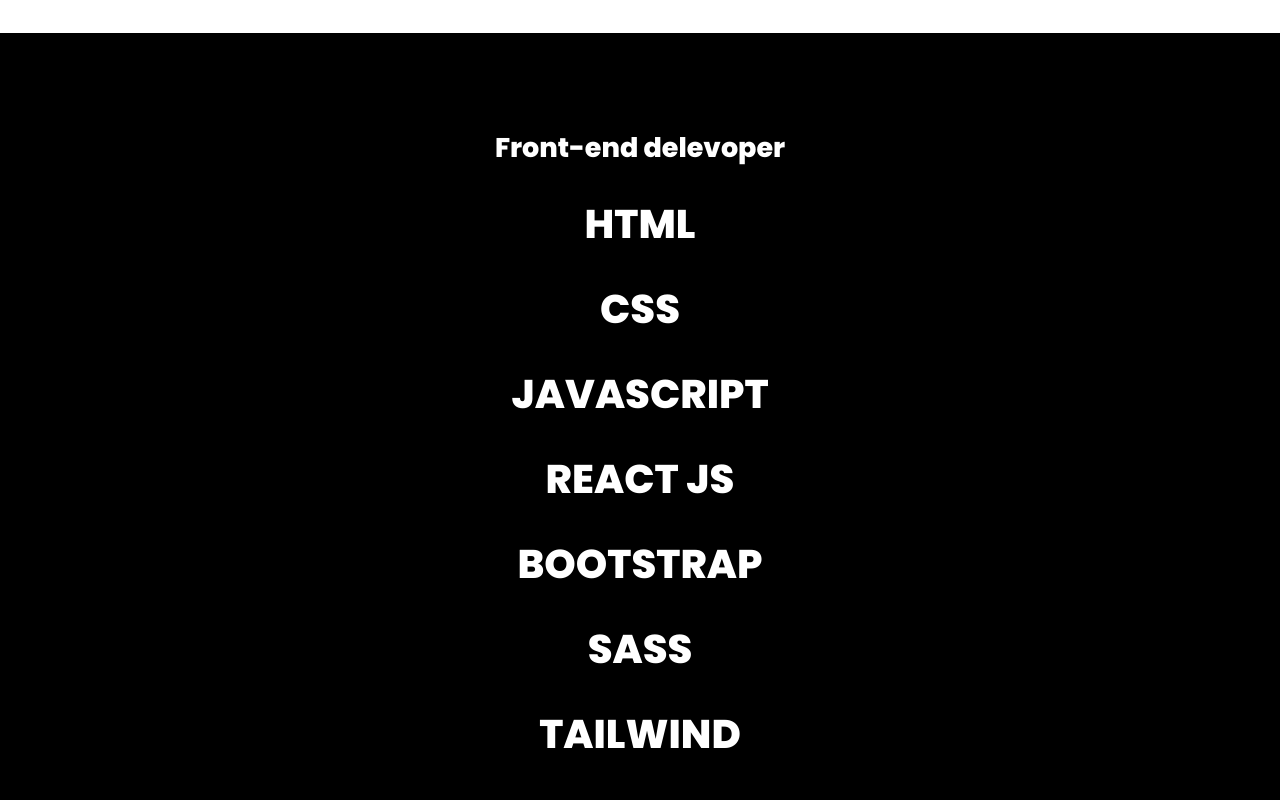
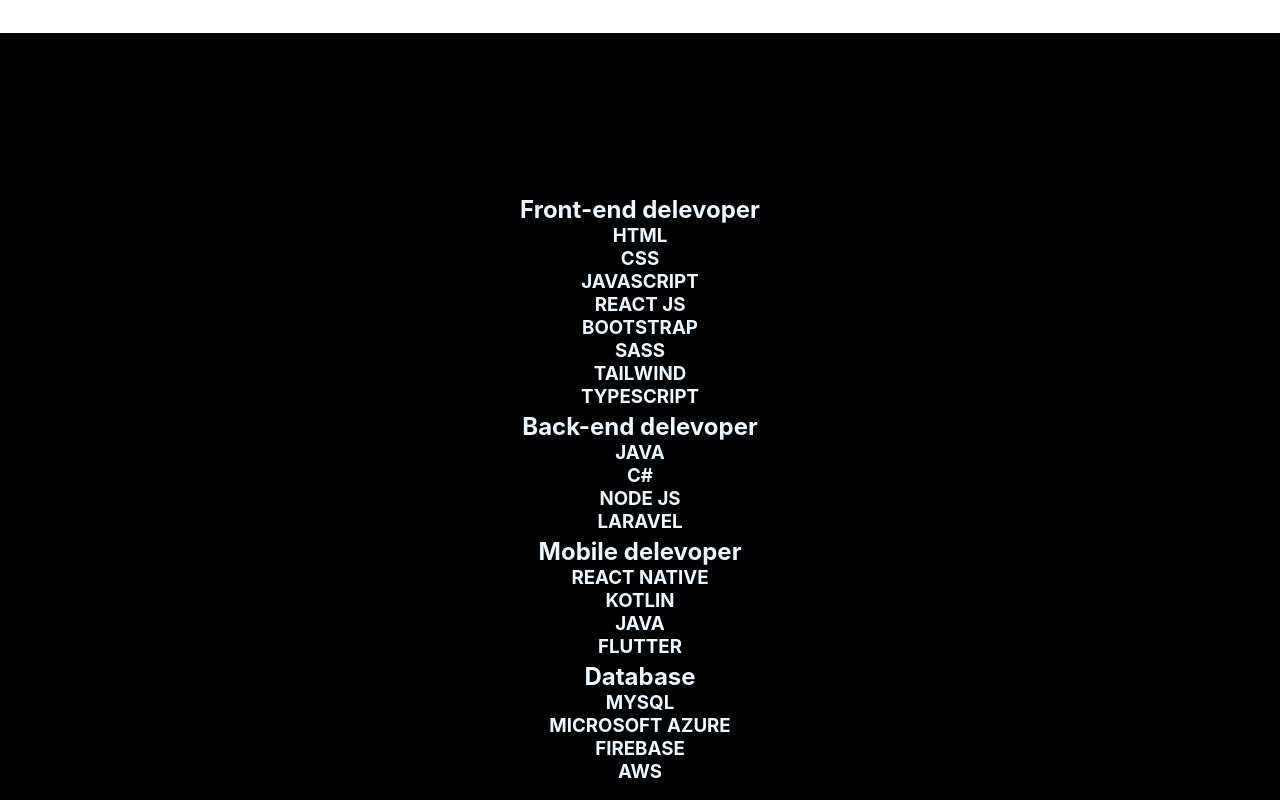
Before and after one commit to Matheus-Venancio/meusite, a React (Create React App) app: page / in a window 1280 px wide. Shown: the part 1320-2120 px from the top of the page. Built offline with nearby package versions, Linux system fonts and the light colour scheme.

Commit message:
config skills

```diff
--- a/src/pages/Skills/index.js
+++ b/src/pages/Skills/index.js
@@ -6,7 +6,7 @@
 export default function Skills() {
 
     return (
-        <section id="home">
+        <section id="skills">
             <div className="container">
                 <div className="box-grid">
                     <h2>Front-end delevoper</h2>
--- a/src/pages/Skills/styles.css
+++ b/src/pages/Skills/styles.css
@@ -1,89 +1,13 @@
-:root {
-    --angle: 45deg;
-    --opacity: 0.5;
-  }
+#skills{
+background: #000;
+}
 
-  *,
-  *::before,
-  *::after {
-    box-sizing: border-box;
-  }
+#skills .container{
+  width: 100%;
 
-  .rainbow {
-    width: 21rem;
-    height: 17rem;
-    border-radius: 50px;
-    padding: 2rem;
-    margin: auto;
+  color: aliceblue;
+}
 
-    display: grid;
-    place-content: center;
-    text-align: center;
-
-    font-size: 1.5em;
-
-    --border-size: 0.3rem;
-    border: 0.7rem solid transparent;
-
-    /* Paint an image in the border */
-    border-image: conic-gradient(
-        from var(--angle),
-        #ff0066 0deg 90deg,
-        #030303 90deg 180deg,
-        #39ff14 180deg 270deg,
-        #030303 90deg 180deg
-      )
-      2 stretch;
-    background: #000;
-  }
-
-  .logo_mv{
-    width: 100px;
-  }
-
-  /** show a warning in browers that don't support it **/
-  .warning {
-    margin: 2em;
-    padding: 1em;
-    border: 1px solid #ccc;
-  }
-  .warning p {
-    margin: 0;
-    padding: 0;
-    text-align: center;
-  }
-  /* Animate when Houdini is available */
-  @supports (background: paint(houdini)) {
-    @property --opacity {
-      syntax: "<number>";
-      initial-value: 0.5;
-      inherits: false;
-    }
-
-    @property --angle {
-      syntax: "<angle>";
-      initial-value: 0deg;
-      inherits: false;
-    }
-
-    @keyframes opacityChange {
-      to {
-        --opacity: 1;
-      }
-    }
-
-    @keyframes rotate {
-      to {
-        --angle: 360deg;
-      }
-    }
-
-    .rainbow {
-      animation: rotate 4s linear infinite, opacityChange 3s infinite alternate;
-    }
-
-    /* Hide the warning */
-    .warning {
-      display: none;
-    }
-  }
+#skills .container .box-grid{
+  padding: 2px 16px;
+}
```
